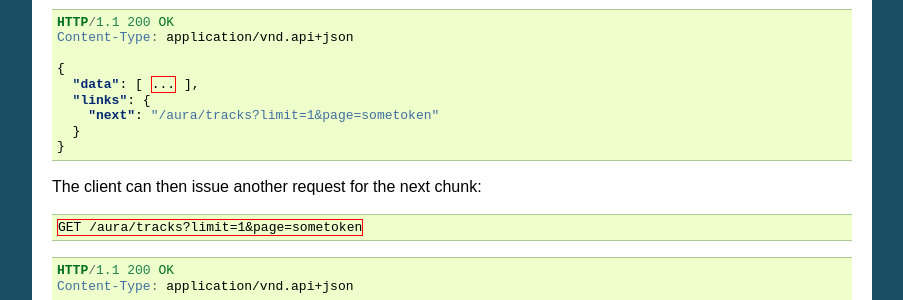
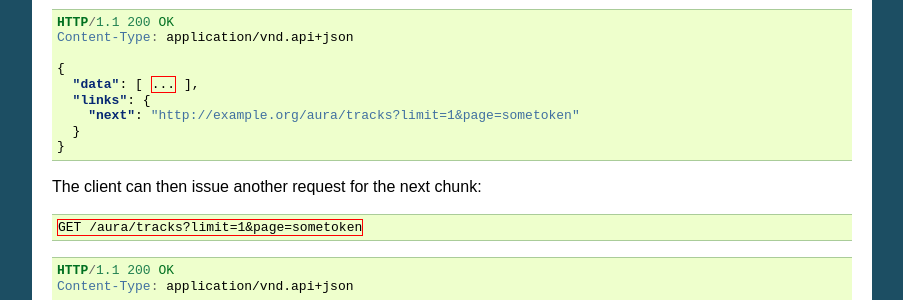
Before and after one commit to beetbox/aura, a Sphinx documentation site: the page built from docs/api.rst, in a window 1280 px wide and 900 px high, scrolled down 3981 px. Shown: the part 152-452 px from the top of the window, without its empty margins (198-1101 px from the left). Built offline with Sphinx 7.4.7, drawn with Linux system fonts in a browser that asks for light colours; some of the changed lines change nothing that is shown.

Commit message:
Add domain to pagination example

```diff
--- a/docs/api.rst
+++ b/docs/api.rst
@@ -310,7 +310,7 @@ For example, a client could request a "page" of results with a single result:
     {
       "data": [ ... ],
       "links": {
-        "next": "/aura/tracks?limit=1&page=sometoken"
+        "next": "http://example.org/aura/tracks?limit=1&page=sometoken"
       }
     }
 
```
